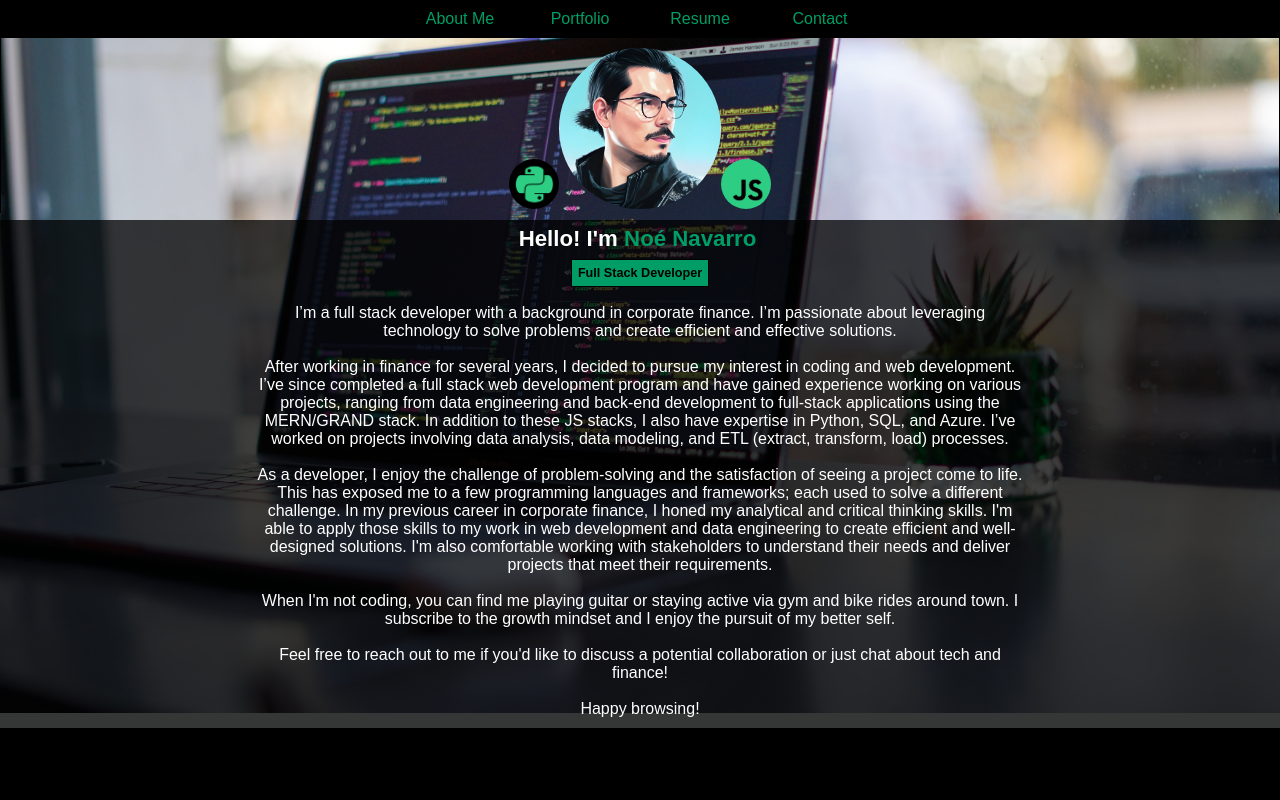
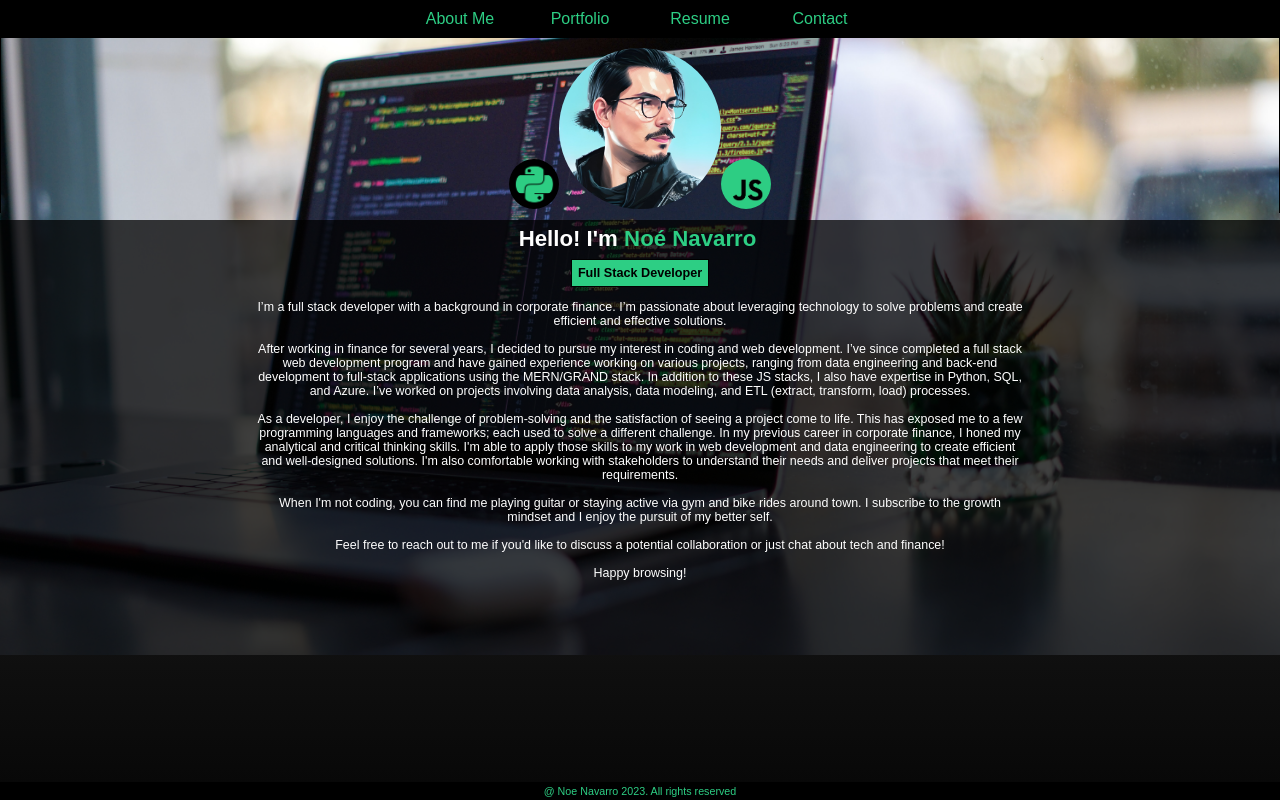
Before and after one commit to Nnavarr/portfolio, a React (Create React App) app: page / in a window 1280 px wide. Shown: the top 800 px of the page. Built offline with nearby package versions, Linux system fonts and the light colour scheme.

Commit message:
centered footer and updated color for nav items

```diff
--- a/src/components/Footer/index.js
+++ b/src/components/Footer/index.js
@@ -4,12 +4,7 @@ const Footer = () => {
 
   return(
     <footer>
-      <div className='social-images'>
-        {/* github logo and link */}
-        <a href='https://github.com/Nnavarr' target='_blank' rel='noreferrer'><img src={require('../../assets/images/GitHub-Mark.png')} id='GitHub' alt='GutHub logo of octopus cat'/></a>
-        {/* linked in logo and link */}
-        <a href='https://www.linkedin.com/in/noe-navarro-27778452/' target='_blank' rel='noreferrer'><img src={require('../../assets/images/linkedin_logo.png')} id='LinkedIn' alt='LinkedIn logo of blue circle with the letters i-n'/></a>
-      </div>
+      <p id='footer-message'>@ Noe Navarro 2023. All rights reserved</p>
     </footer>
   )
 }
--- a/src/index.css
+++ b/src/index.css
@@ -73,7 +73,7 @@ nav ul li span {
 
 .nav-item span {
   flex: 1;
-  color: var(--green-color);
+  color: #2DCE84;
 }
 
 /* main contect flexbox container */
@@ -224,10 +224,16 @@ main {
 }
 
 footer {
+  align-items: center;
+  bottom: 0;
+  display: flex;
+  height: 1.15rem;
   flex-shrink:0;
+  font-size: 0.67rem;
+  justify-content: center;
+  position: absolute;
   width: 100%;
   text-align: center;
-  /* background: var(--footer-color); */
   background: var(--header-color);
 }
 
@@ -316,7 +322,9 @@ footer {
 
 #aboutme-paragraph {
   display: flex;
-  padding: 10px;
+  font-size: 0.78rem;
+  height: 21.79rem;
+  padding: 0.39rem;
   flex-direction: column;
   text-align: center;
   width: 60%;
@@ -362,6 +370,7 @@ footer {
 
 #myname {
   margin-left: 0.39rem;
+  color: #2DCE84;
 }
 
 #title-container {
@@ -375,9 +384,13 @@ footer {
 #title {
   border: 1px solid black;
   padding: 0.39rem;
-  background: #009e66;
+  background: #2DCE84;
   margin: 0;
   font-size: 0.79rem;
+}
+
+#footer-message {
+  color:#2DCE84;
 }
 
 /* General HTML elements */
```
